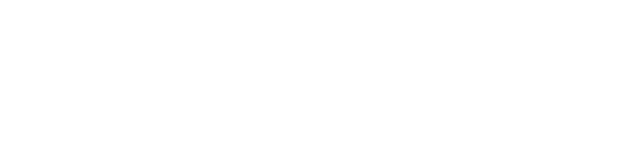
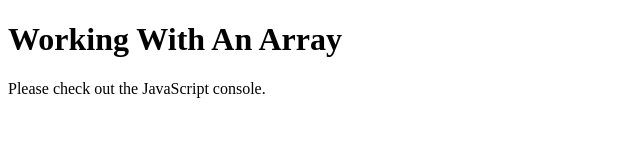
Before and after one commit to DeanGilewicz/Items-Project, a plain HTML site: page index.html in a window 1280 px wide. Shown: the whole page, without its empty margins (0-640 px from the left). Drawn offline with Linux system fonts and the light colour scheme.

Commit message:
updated readme

```diff
--- a/index.html
+++ b/index.html
@@ -5,7 +5,9 @@
     <title>JavaScript Items Project</title>
   </head>
   <body>
+    <h1>Working With An Array</h1>
 
+    <p>Please check out the JavaScript console.</p>
 
     <script src="js/items.js" type="text/javascript"></script>
     <script src="js/main.js" type="text/javascript"></script>
```
Also changed, not shown: 1 other file.
